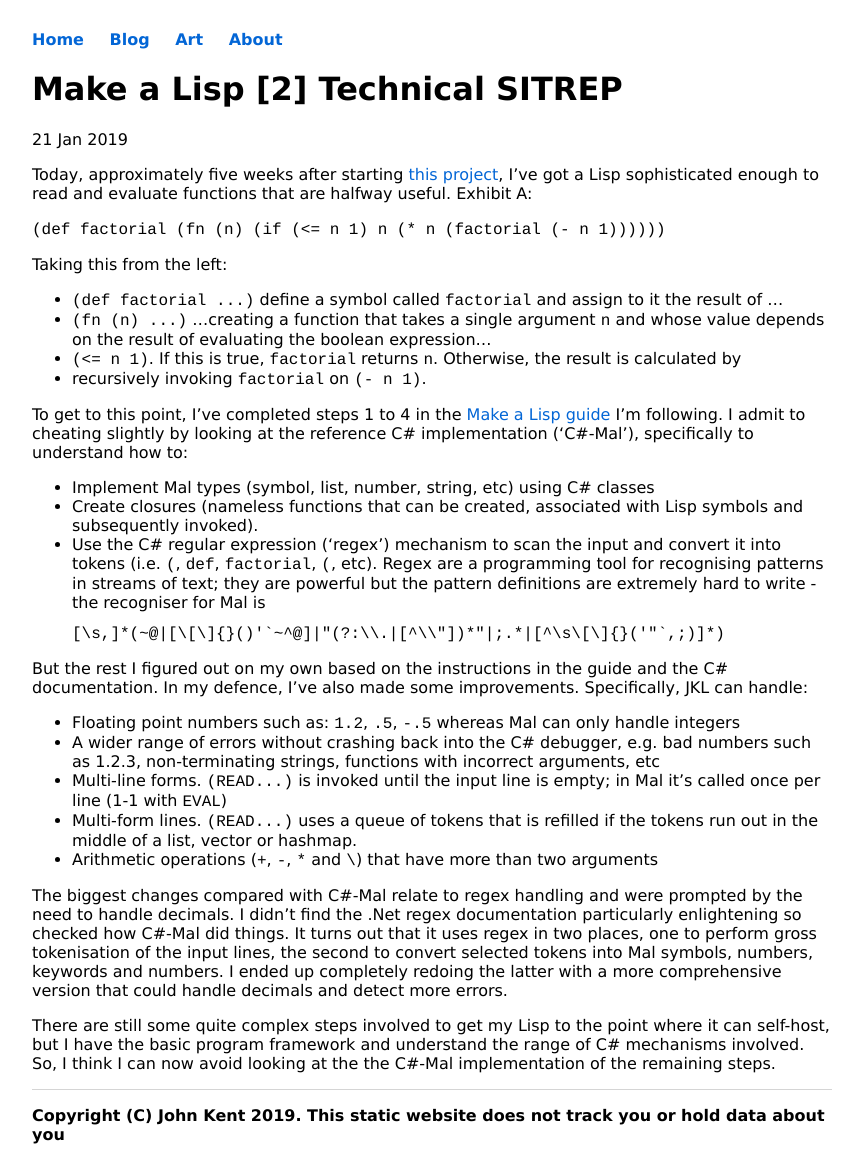
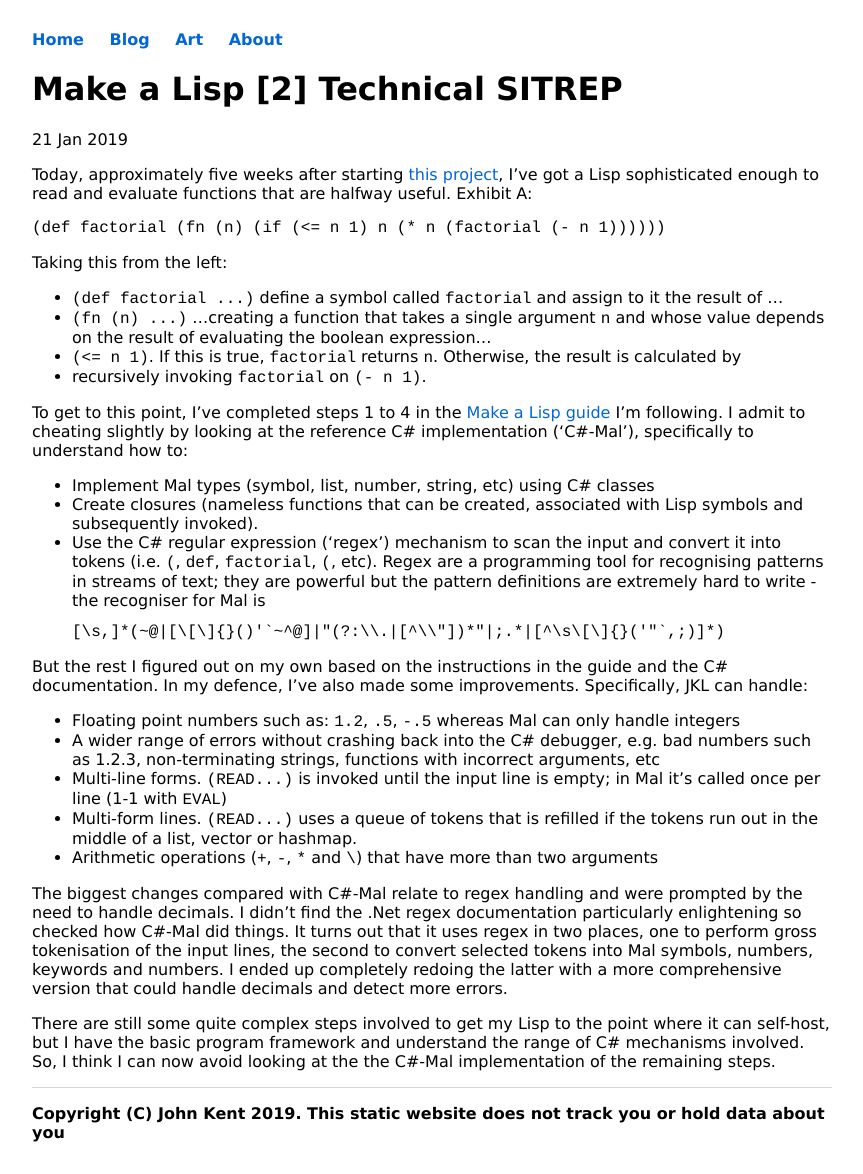
Before and after one commit to KineticLensman/KineticLensman.github.io, a Jekyll site: the page built from _posts/2019-01-21-MAL-2.md, in a window 1280 px wide. Shown: the whole page, without its empty margins (208-1071 px from the left). Built offline with Jekyll 4.4.1, drawn with Linux system fonts in a browser that asks for light colours.

Commit message:
code quote

````diff
--- a/_posts/2019-01-21-MAL-2.md
+++ b/_posts/2019-01-21-MAL-2.md
@@ -6,7 +6,9 @@
 
 Today, approximately five weeks after starting [this project](https://www.non-kinetic-effects.co.uk/blog/2019/01/01/MAL-1), I've got a Lisp sophisticated enough to read and evaluate functions that are halfway useful. Exhibit A:
 
-`(def factorial (fn (n) (if (<= n 1) n (* n (factorial (- n 1))))))`
+```
+(def factorial (fn (n) (if (<= n 1) n (* n (factorial (- n 1))))))
+```
 
 Taking this from the left:
 
````
